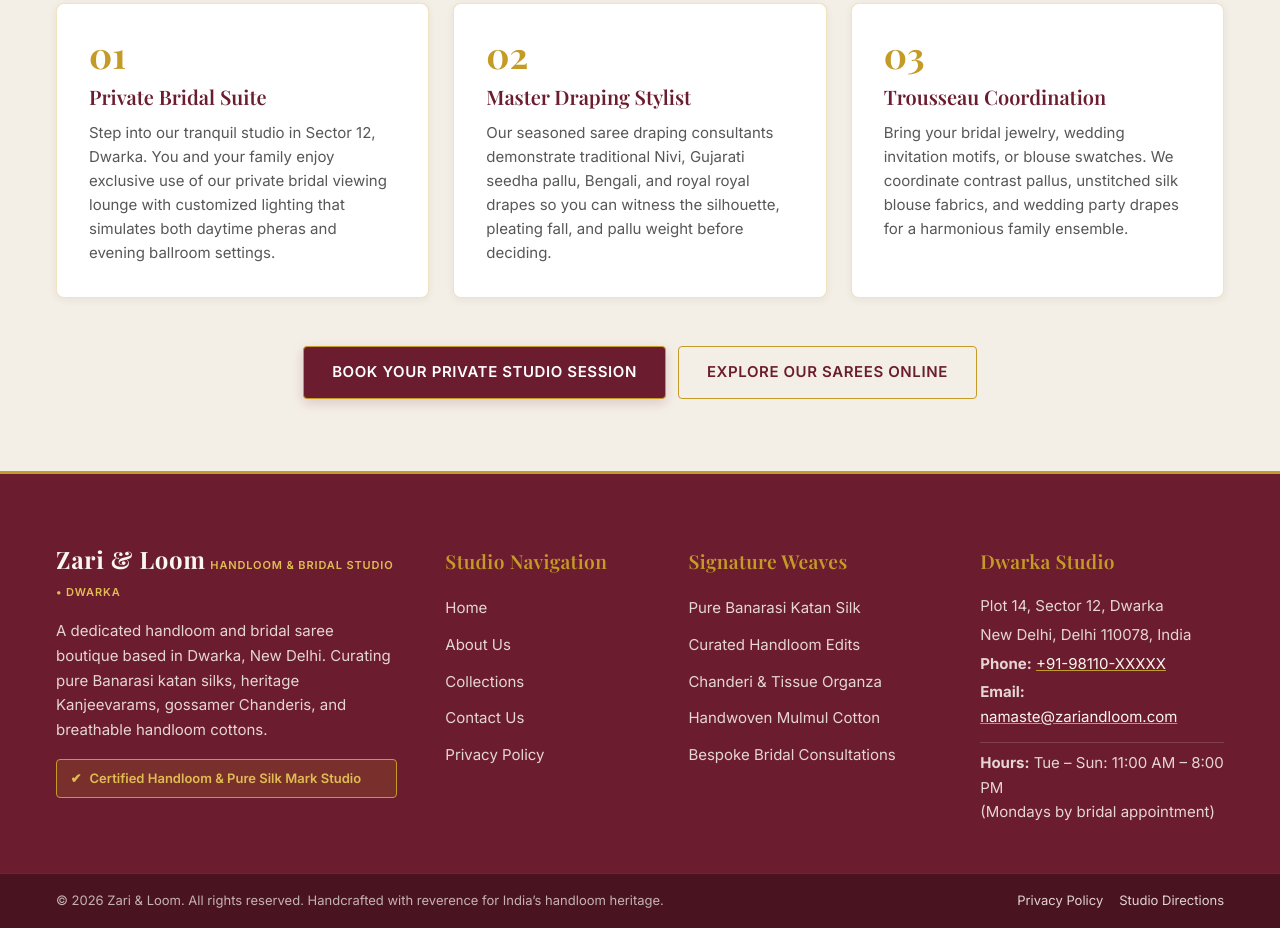
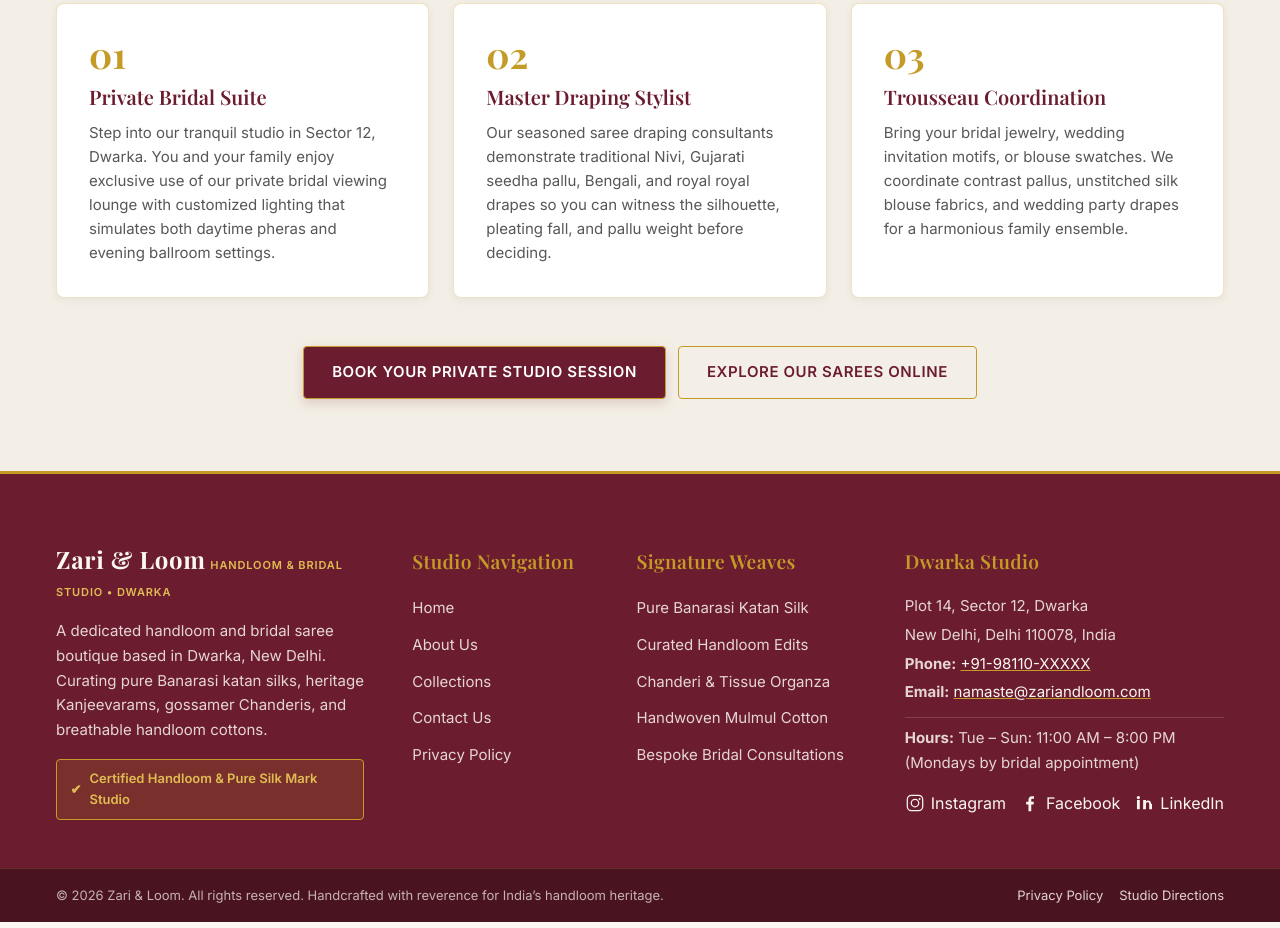
Before and after one commit to abhinavsingh84450-dotcom/zari-and-loom, a plain HTML site: page about.html in a window 1280 px wide. Shown: the part 3008-3936 px from the top of the page. Drawn offline with nearby package versions, Linux system fonts and the light colour scheme; a web font is replaced by a local one.

Commit message:
Update about.html

```diff
--- a/about.html
+++ b/about.html
@@ -362,6 +362,28 @@
             <strong>Hours:</strong> Tue – Sun: 11:00 AM – 8:00 PM<br>(Mondays by bridal appointment)
           </p>
         </address>
+        <div class="social-links" aria-label="Social Media Links" style="display: flex; gap: 14px; margin-top: 14px; align-items: center;">
+          <a href="https://www.instagram.com/zariandloom_51?dmpr=MXJ3ZzM1Njg0bHA4NQ%3D%3D&amp;utm_source=qr" target="_blank" rel="noopener noreferrer" aria-label="Zari and Loom on Instagram" style="display: inline-flex; align-items: center; gap: 6px;">
+            <svg width="20" height="20" viewBox="0 0 24 24" fill="currentColor" aria-hidden="true">
+              <path d="M7.75 2h8.5A5.75 5.75 0 0 1 22 7.75v8.5A5.75 5.75 0 0 1 16.25 22h-8.5A5.75 5.75 0 0 1 2 16.25v-8.5A5.75 5.75 0 0 1 7.75 2Zm0 1.5A4.25 4.25 0 0 0 3.5 7.75v8.5A4.25 4.25 0 0 0 7.75 20.5h8.5a4.25 4.25 0 0 0 4.25-4.25v-8.5A4.25 4.25 0 0 0 16.25 3.5h-8.5Zm4.25 3.25a5.25 5.25 0 1 1 0 10.5 5.25 5.25 0 0 1 0-10.5Zm0 1.5a3.75 3.75 0 1 0 0 7.5 3.75 3.75 0 0 0 0-7.5Zm5.5-2.125a1.125 1.125 0 1 1 0 2.25 1.125 1.125 0 0 1 0-2.25Z"/>
+            </svg>
+            <span>Instagram</span>
+          </a>
+
+          <a href="https://www.facebook.com/share/1FZKLqtaS3/?mibextid=wwXIfr" target="_blank" rel="noopener noreferrer" aria-label="Zari and Loom on Facebook" style="display: inline-flex; align-items: center; gap: 6px;">
+            <svg width="20" height="20" viewBox="0 0 24 24" fill="currentColor" aria-hidden="true">
+              <path d="M13.5 22v-8.2h2.75l.41-3.2H13.5V8.56c0-.93.26-1.56 1.59-1.56h1.7V4.14c-.29-.04-1.3-.13-2.48-.13-2.45 0-4.13 1.5-4.13 4.25v2.34H7.4v3.2h2.76V22h3.34Z"/>
+            </svg>
+            <span>Facebook</span>
+          </a>
+
+          <a href="https://www.linkedin.com/company/zari-loom/" target="_blank" rel="noopener noreferrer" aria-label="Zari and Loom on LinkedIn" style="display: inline-flex; align-items: center; gap: 6px;">
+            <svg width="20" height="20" viewBox="0 0 24 24" fill="currentColor" aria-hidden="true">
+              <path d="M6.94 8.5H3.56V19.5h3.38V8.5ZM5.25 3.5a1.97 1.97 0 1 0 0 3.94 1.97 1.97 0 0 0 0-3.94ZM20.44 13.02c0-2.74-1.46-4.01-3.41-4.01-1.57 0-2.28.86-2.67 1.47V8.5h-3.38c.04.96 0 11 0 11h3.38v-6.14c0-.33.02-.66.12-.89.27-.66.87-1.34 1.89-1.34 1.33 0 1.87 1.01 1.87 2.5v5.82h3.38v-6.28Z"/>
+            </svg>
+            <span>LinkedIn</span>
+          </a>
+        </div>
       </div>
 
     </div>
```
